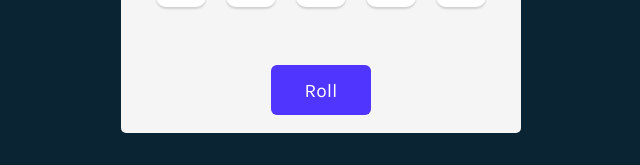
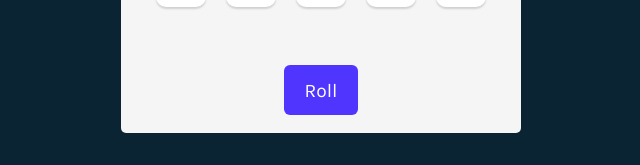
Before and after one commit to kvothe1387/Tenzies, a React (Vite) app: page / in a window 1280 px wide. Shown: the part 467-632 px from the top of the page, without its empty margins (319-959 px from the left). Built offline with nearby package versions, Linux system fonts and the light colour scheme.

Commit message:
added confetti package to make confetti drop when game is won.

```diff
--- a/package.json
+++ b/package.json
@@ -12,6 +12,7 @@
   "dependencies": {
     "nanoid": "^5.1.5",
     "react": "^19.0.0",
+    "react-confetti": "^6.4.0",
     "react-dom": "^19.0.0"
   },
   "devDependencies": {
--- a/src/App.jsx
+++ b/src/App.jsx
@@ -1,6 +1,7 @@
 import React from "react";
 import Die from "./Die";
 import { nanoid } from "nanoid";
+import Confetti from 'react-confetti'
 
 export default function App() {
 
@@ -17,10 +18,14 @@ export default function App() {
   const [dice, setDice] = React.useState(generateAllNewDice());
 
   function rollDice() {
-    setDice(oldDice => oldDice.map(die => {
-      return die.isHeld ? die :
-        { ...die, value: Math.ceil(Math.random() * 6) }
-    }))
+    if (gameWon) {
+      setDice(generateAllNewDice())
+    } else {
+      setDice(oldDice => oldDice.map(die => {
+        return die.isHeld ? die :
+          { ...die, value: Math.ceil(Math.random() * 6) }
+      }))
+    }
   };
 
   function hold(id) {
@@ -49,6 +54,7 @@ export default function App() {
 
   return (
     <main>
+      {gameWon && <Confetti />}
       <h1 className="title">Tenzies</h1>
       <p className="instructions">Roll until all dice are the same. Click each die to freeze it at its current value between rolls.</p>
       <div className="dice-container">
--- a/src/index.css
+++ b/src/index.css
@@ -68,7 +68,9 @@ button {
 
 button.roll-dice {
   height: 50px;
-  width: 100px;
+  white-space: nowrap;
+  width: auto;
+  padding: 6px 21px;
   border: none;
   border-radius: 6px;
   background-color: #5035FF;
```
Also changed, not shown: 1 other file (tests, documents, lock files or other folders).
